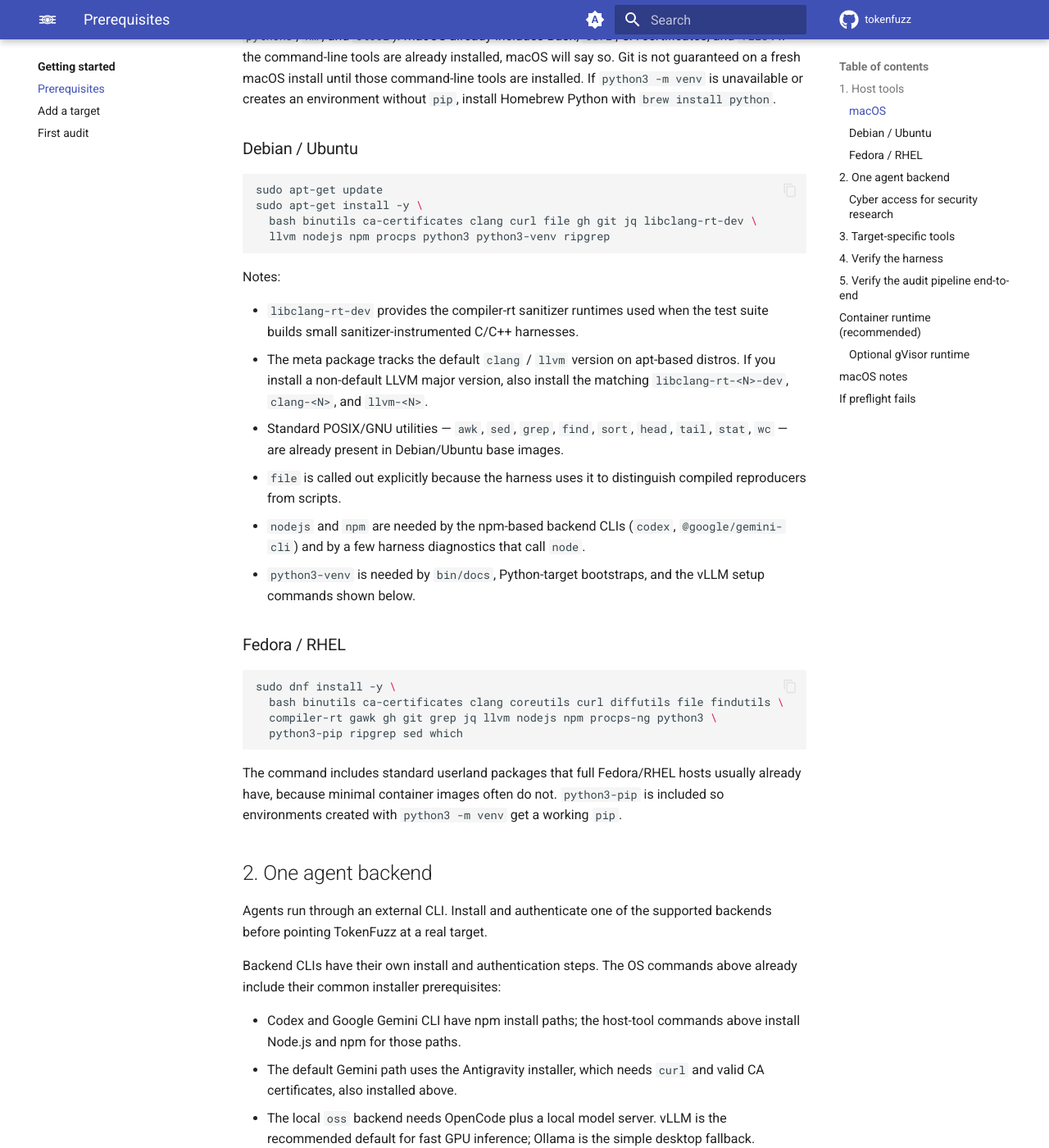
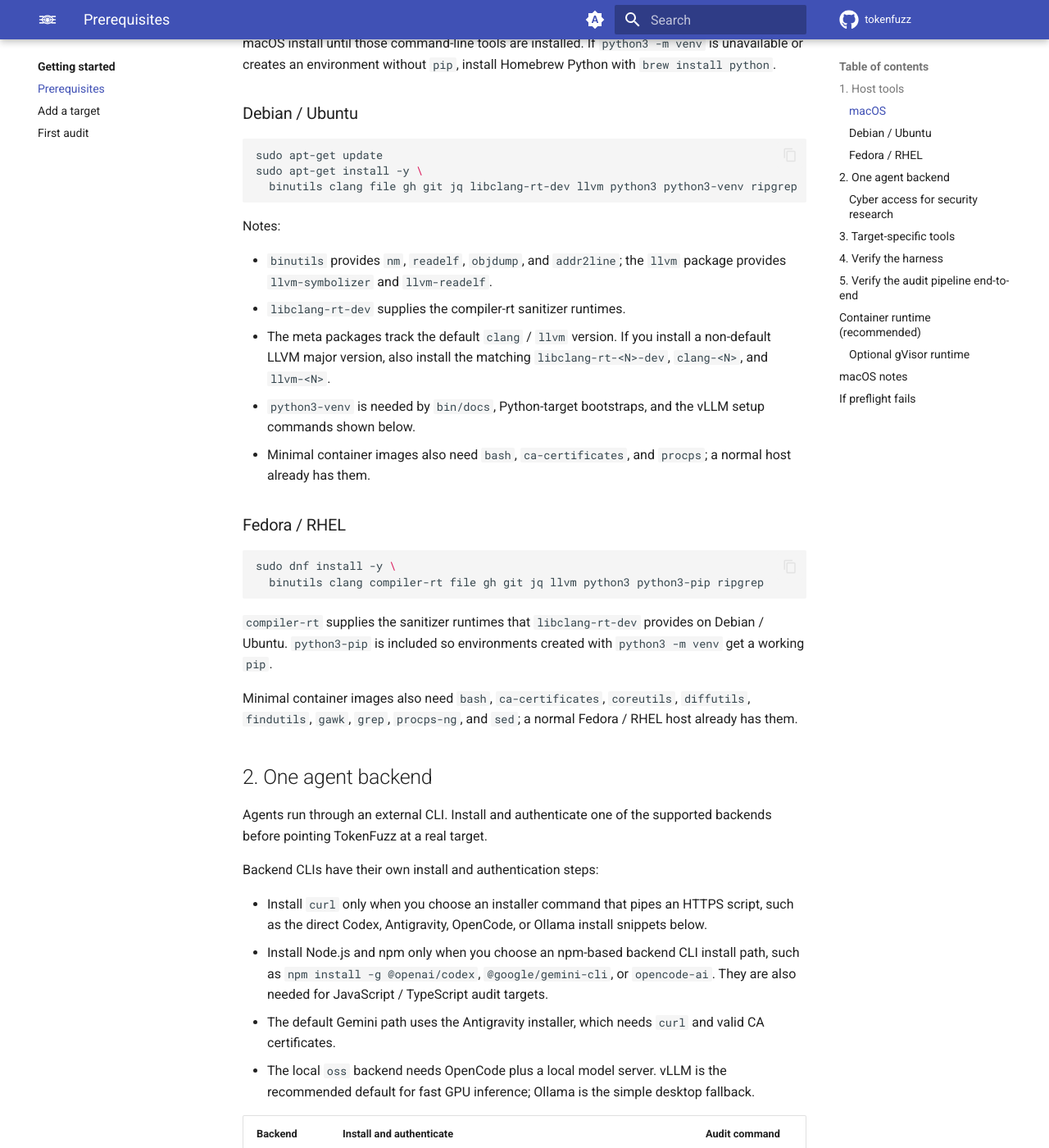
Before and after one commit to tokenfuzz/tokenfuzz, an MkDocs documentation site: the page built from docs/getting-started/prerequisites.md, in a window 1280 px wide and 1400 px high, scrolled down 2111 px. Shown: the whole window at 82% size. Built offline with MkDocs 1.6.1 and Material for MkDocs 9.7.7, drawn with Linux system fonts in a browser that asks for light colours; comment, search, counter and statistics services are not loaded; some of the changed text lies outside the part shown.

Commit message:
deps: prune host tools, fix container test failures
curl, npm, less, which, llvm-ar have no caller; perl/ar belong to target
builds. nodejs stays (gemini rg-hint shells out to node). Docs split host
install from minimal-image extras; llvm-symbolizer joins the postcheck.

Running the suite inside bin/audit-container-shell exposed three bugs.
That shell exports AUDIT_BUILD_SUFFIX so images don't share build trees,
but nothing cleared it for tests, so production rewrote every configured
path while fixtures still built bare build-<san>/ dirs (53 failures over
7 suites); clear it in helpers.sh and run-tests.sh — python suites never
source helpers.sh. Stdin-fed backends piped the prompt into the CLI, so a
CLI exiting before draining stdin SIGPIPEd the writer and pipefail
reported 141 as the CLI's rc, hiding the rc==0 empty-output and quota
diagnostics; feed by redirect in lib/llm_invoke.sh, bin/audit-recon,
bin/validate-finding, and bin/audit's own gemini/codex launch and resume
paths, which bypass the shared helper. A portability-lint rule now fails
on any prompt piped into an agent CLI. test_workqueue compared jq's
rendering of 1.0, which jq 1.6 (Debian) prints as 1 — compare the number.

bin/audit's backgrounded agy launch was never affected: `wait "$_agy_pid"`
reads agy's own status, not the pipeline's. Converted anyway so no launch
site can reintroduce the pipe; $! still names agy for the watchdog.

Verified: 8714/8714 on host; 8654/8654 in the rebuilt container shell with
AUDIT_BUILD_SUFFIX set. Each new assertion fails against the unfixed code.

````diff
--- a/docs/getting-started/prerequisites.md
+++ b/docs/getting-started/prerequisites.md
@@ -24,14 +24,11 @@
 | --- | --- |
 | `bash` 3.2+ | Runs the orchestrator and shell wrappers. macOS system Bash is fine. |
 | `python3` 3.9+ with `venv` support | Parses target config and structured state. `venv` is used by `bin/docs`, Python-target bootstraps, and the vLLM quick path below. |
-| `perl` | Only needed to build and run Perl-language audit *targets*. The harness and its test suite do not invoke it. |
 | `git` | Clones, updates, and identifies revisions for most targets. |
 | `gh` | Queries GitHub advisory metadata (`gh api`) for the cross-project strategy. |
 | `jq` | Reads and writes JSONL state records. |
 | `rg` | Fast, bounded source search through helper commands. |
 | `file` | Distinguishes testcase inputs from scripts and compiled artifacts. |
-| `curl`, CA certificates | Fetch backend and tool installers over HTTPS. |
-| `node`, `npm` | Install npm-based backend CLIs and run backend diagnostics. |
 
 `bin/audit` preflight-checks `jq` and `python3` at startup and
 exits with a clear "FATAL: missing required tool(s): ..." message if
@@ -46,24 +43,33 @@
 | Tool | Why it is needed |
 | --- | --- |
 | `clang`, `clang++` | Build target code with sanitizer instrumentation. |
-| `llvm-ar` | Build and test static-library sanitizer harnesses. |
 | `llvm-symbolizer` | Turn sanitizer PCs into readable stack traces. |
 | `sancov` | Enable coverage-gated probes on supported targets. |
 | `nm` | Detect candidate sanitizer binaries in build trees. |
 | `otool` (macOS) | Inspect Mach-O sections in coverage-instrumented binaries. |
 | `readelf`, `llvm-readelf`, or `objdump` (Linux) | Inspect ELF sections in coverage-instrumented binaries. |
 
-The LLVM tools ship with LLVM. On macOS, `otool` comes from Apple's
-command-line tools. On Linux, section-inspection tools come from
-binutils or LLVM packages. Distro LLVM packages are usually fine;
+The LLVM-specific tools (`llvm-symbolizer`, `sancov`, `llvm-readelf`)
+ship with LLVM. On macOS, `otool` and `atos` come from Apple's
+command-line tools. On Linux, `nm`, `readelf`, `objdump`, and
+`addr2line` come from binutils. Distro LLVM packages are usually fine;
 install LLVM-project packages directly only when your target needs a
 newer compiler than the distro provides.
+
+One gap to know about: the Debian / Ubuntu `llvm` package omits
+`sancov`, so coverage-gated probes (`bin/hits`) exit 2 there. Fedora's
+`llvm`, Homebrew's `llvm`, and [apt.llvm.org](https://apt.llvm.org/) all
+ship it.
+
+Tools your *target's* build needs — an archiver, a package manager, a
+language runtime — come from the target's own build requirements, not
+from TokenFuzz.
 
 ### macOS
 
 ```bash
 xcode-select --install
-brew install gh jq node ripgrep llvm
+brew install gh jq ripgrep llvm
 ```
 
 `xcode-select --install` provides Apple's command-line tools (Git, Clang
@@ -79,56 +85,53 @@
 ```bash
 sudo apt-get update
 sudo apt-get install -y \
-  bash binutils ca-certificates clang curl file gh git jq libclang-rt-dev \
-  llvm nodejs npm procps python3 python3-venv ripgrep
+  binutils clang file gh git jq libclang-rt-dev llvm python3 python3-venv ripgrep
 ```
 
 Notes:
 
-- `libclang-rt-dev` provides the compiler-rt sanitizer runtimes used
-  when the test suite builds small sanitizer-instrumented C/C++
-  harnesses.
-- The meta package tracks the default `clang` / `llvm` version on
-  apt-based distros. If you install a non-default LLVM major version,
-  also install the matching `libclang-rt-<N>-dev`, `clang-<N>`, and
-  `llvm-<N>`.
-- Standard POSIX/GNU utilities — `awk`, `sed`, `grep`, `find`, `sort`,
-  `head`, `tail`, `stat`, `wc` — are already present in Debian/Ubuntu
-  base images.
-- `file` is called out explicitly because the harness uses it to
-  distinguish compiled reproducers from scripts.
-- `nodejs` and `npm` are needed by the npm-based backend CLIs
-  (`codex`, `@google/gemini-cli`) and by a few harness diagnostics
-  that call `node`.
+- `binutils` provides `nm`, `readelf`, `objdump`, and `addr2line`; the
+  `llvm` package provides `llvm-symbolizer` and `llvm-readelf`.
+- `libclang-rt-dev` supplies the compiler-rt sanitizer runtimes.
+- The meta packages track the default `clang` / `llvm` version. If you
+  install a non-default LLVM major version, also install the matching
+  `libclang-rt-<N>-dev`, `clang-<N>`, and `llvm-<N>`.
 - `python3-venv` is needed by `bin/docs`, Python-target bootstraps, and
   the vLLM setup commands shown below.
+- Minimal container images also need `bash`, `ca-certificates`, and
+  `procps`; a normal host already has them.
 
 ### Fedora / RHEL
 
 ```bash
 sudo dnf install -y \
-  bash binutils ca-certificates clang coreutils curl diffutils file findutils \
-  compiler-rt gawk gh git grep jq llvm nodejs npm procps-ng python3 \
-  python3-pip ripgrep sed which
+  binutils clang compiler-rt file gh git jq llvm python3 python3-pip ripgrep
 ```
 
-The command includes standard userland packages that full Fedora/RHEL
-hosts usually already have,
-because minimal container images often do not. `python3-pip` is included
-so environments created with `python3 -m venv` get a working `pip`.
+`compiler-rt` supplies the sanitizer runtimes that `libclang-rt-dev`
+provides on Debian / Ubuntu. `python3-pip` is included so environments
+created with `python3 -m venv` get a working `pip`.
+
+Minimal container images also need `bash`, `ca-certificates`,
+`coreutils`, `diffutils`, `findutils`, `gawk`, `grep`, `procps-ng`, and
+`sed`; a normal Fedora / RHEL host already has them.
 
 ## 2. One agent backend
 
 Agents run through an external CLI. Install and authenticate one of the
 supported backends before pointing TokenFuzz at a real target.
 
-Backend CLIs have their own install and authentication steps. The OS
-commands above already include their common installer prerequisites:
+Backend CLIs have their own install and authentication steps:
 
-- Codex and Google Gemini CLI have npm install paths; the host-tool
-  commands above install Node.js and npm for those paths.
+- Install `curl` only when you choose an installer command that pipes an
+  HTTPS script, such as the direct Codex, Antigravity, OpenCode, or
+  Ollama install snippets below.
+- Install Node.js and npm only when you choose an npm-based backend CLI
+  install path, such as `npm install -g @openai/codex`,
+  `@google/gemini-cli`, or `opencode-ai`. They are also needed for
+  JavaScript / TypeScript audit targets.
 - The default Gemini path uses the Antigravity installer, which needs
-  `curl` and valid CA certificates, also installed above.
+  `curl` and valid CA certificates.
 - The local `oss` backend needs OpenCode plus a local model server.
   vLLM is the recommended default for fast GPU inference; Ollama is the
   simple desktop fallback.
@@ -241,7 +244,8 @@
 Browser targets, Mercurial-hosted projects, and very large codebases may
 need extra compilers, package managers, language runtimes, or source
 control tools. Follow the target project's own build documentation for
-those dependencies. TokenFuzz needs the resulting sanitizer binary,
+those dependencies. For example, Perl-language targets need `perl`.
+TokenFuzz needs the resulting sanitizer binary,
 library, or harness configuration — it does not replace the target's
 build system.
 
````
Also changed, not shown: 10 other files.
